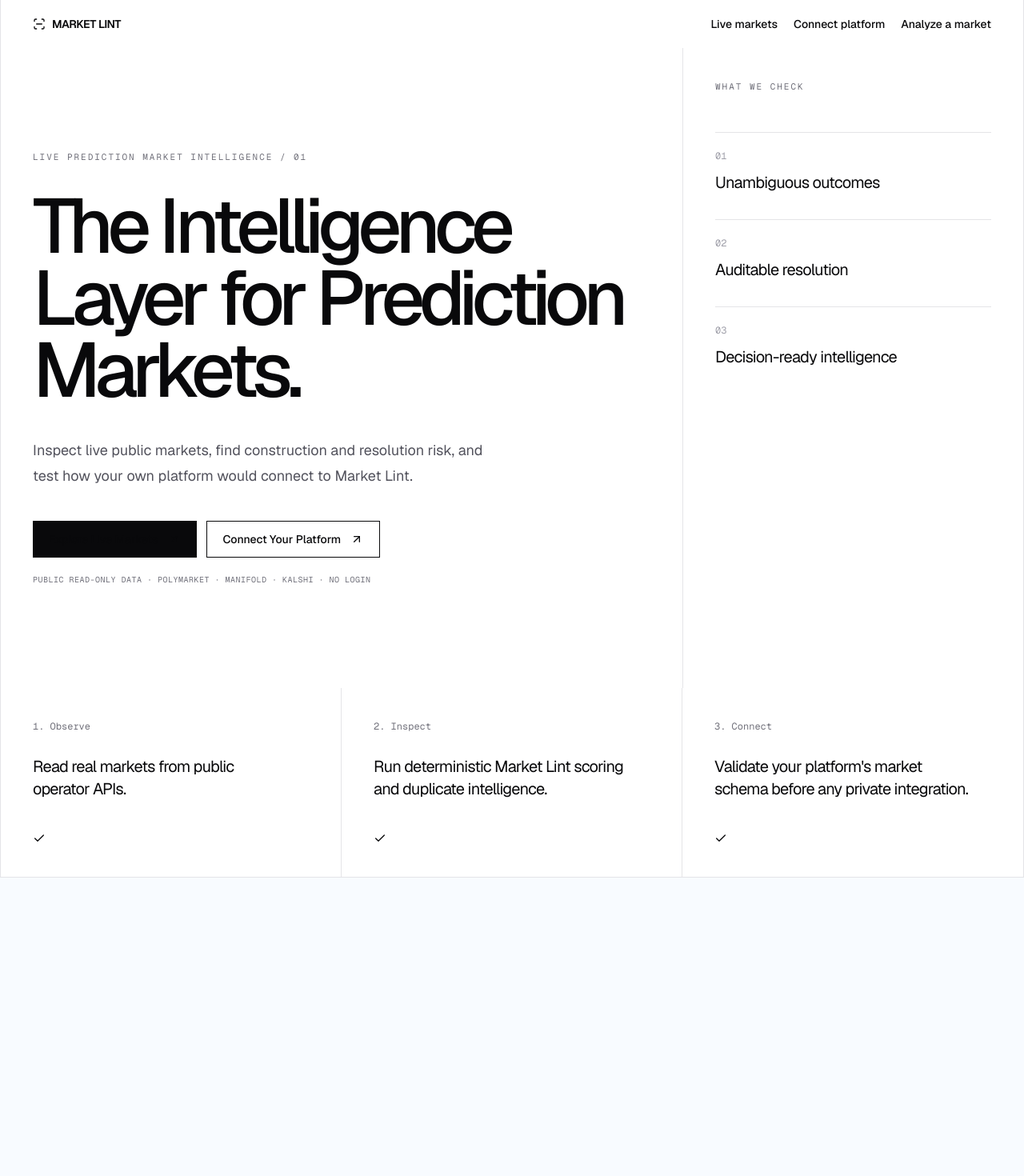
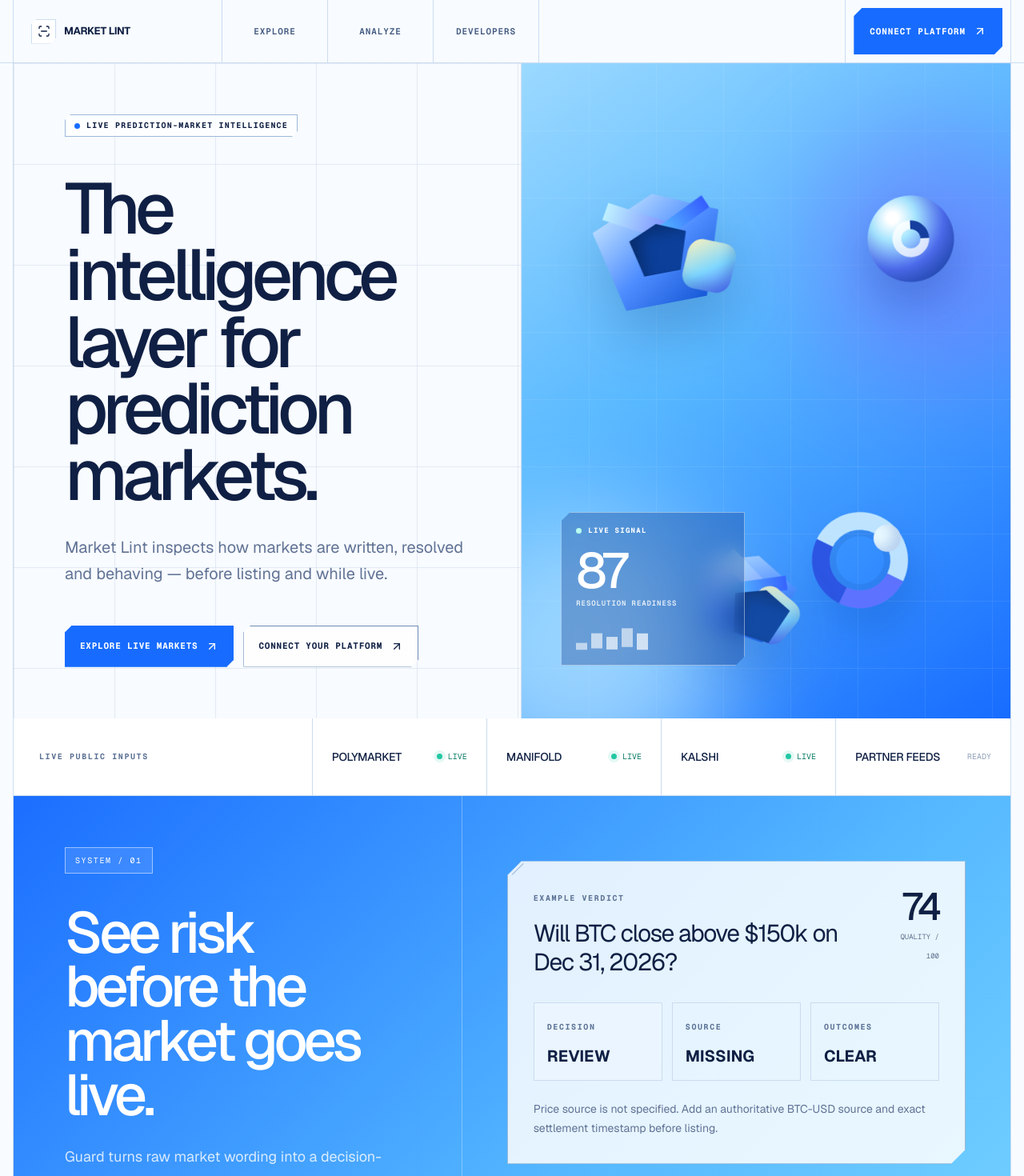
Before and after one commit to mushee-io/lint, a Next.js app: page / in a window 1280 px wide. Shown: the top 1470 px of the page at 80% size. Before the commit the page ends 1097 px from the top, so only its background shows below. Built offline with nearby package versions, Linux system fonts and the light colour scheme.

Commit message:
feat: redesign Market Lint homepage

```diff
--- a/src/app/page.tsx
+++ b/src/app/page.tsx
@@ -1,27 +1,136 @@
 import Link from "next/link";
-import { ArrowUpRight, Check, ScanLine } from "lucide-react";
+import { Activity, ArrowUpRight, Braces, GitBranch, ScanLine, ShieldCheck } from "lucide-react";
+import { MarketLintFooter, MarketLintNav, MotionField, SectionTag } from "@/components/market-lint-brand";
 
-const principles = ["Unambiguous outcomes", "Auditable resolution", "Decision-ready intelligence"];
+const systems = [
+  { icon: ShieldCheck, name: "Guard", eyebrow: "PRE-LISTING", copy: "Score market construction before it goes live. Catch ambiguity, weak resolution criteria, duplicate risk and missing sources." },
+  { icon: Activity, name: "Watch", eyebrow: "LIVE SURVEILLANCE", copy: "Track probability, liquidity, volume, source freshness and market-risk signals after listing." },
+  { icon: GitBranch, name: "Event Graph", eyebrow: "CANONICAL EVENTS", copy: "Group markets that refer to the same underlying event and preserve relationships across protocols." },
+  { icon: Braces, name: "Consensus", eyebrow: "CROSS-PROTOCOL", copy: "Compare independent venues only when enough real data exists to make the comparison meaningful." },
+];
 
 export default function Home() {
-  return <main className="min-h-screen bg-white text-zinc-950">
-    <nav className="mx-auto flex max-w-7xl flex-wrap items-center justify-between gap-4 border-x border-zinc-200 px-6 py-5 md:px-10">
-      <Link href="/" className="flex items-center gap-2 text-sm font-semibold tracking-[-.03em]"><ScanLine className="size-4" /> MARKET LINT</Link>
-      <div className="flex flex-wrap items-center gap-5 text-sm font-medium"><Link href="/explore" className="underline underline-offset-4">Live markets</Link><Link href="/connect" className="underline underline-offset-4">Connect platform</Link><Link href="/analyze" className="underline underline-offset-4">Analyze a market</Link></div>
-    </nav>
-    <section className="mx-auto grid max-w-7xl border-x border-zinc-200 md:grid-cols-12">
-      <div className="col-span-8 px-6 py-20 md:px-10 md:py-32">
-        <p className="mb-8 font-mono text-[11px] tracking-[.18em] text-zinc-500">LIVE PREDICTION MARKET INTELLIGENCE / 01</p>
-        <h1 className="max-w-4xl text-5xl font-medium leading-[.94] tracking-[-.075em] md:text-8xl">The Intelligence Layer for Prediction Markets.</h1>
-        <p className="mt-10 max-w-xl text-lg leading-8 text-zinc-600">Inspect live public markets, find construction and resolution risk, and test how your own platform would connect to Market Lint.</p>
-        <div className="mt-10 flex flex-wrap gap-3"><Link href="/explore" className="inline-flex items-center gap-3 bg-zinc-950 px-5 py-3 text-sm font-medium text-white transition hover:bg-zinc-700">Explore Live Markets <ArrowUpRight className="size-4" /></Link><Link href="/connect" className="inline-flex items-center gap-3 border border-zinc-950 px-5 py-3 text-sm font-medium">Connect Your Platform <ArrowUpRight className="size-4" /></Link></div>
-        <p className="mt-5 font-mono text-[10px] tracking-wider text-zinc-500">PUBLIC READ-ONLY DATA · POLYMARKET · MANIFOLD · KALSHI · NO LOGIN</p>
-      </div>
-      <aside className="col-span-4 border-t border-zinc-200 p-6 md:border-t-0 md:border-l md:p-10">
-        <p className="font-mono text-[11px] tracking-[.18em] text-zinc-500">WHAT WE CHECK</p>
-        <div className="mt-12 space-y-8">{principles.map((item, index) => <div key={item} className="border-t border-zinc-200 pt-4"><span className="font-mono text-xs text-zinc-400">0{index + 1}</span><p className="mt-2 text-xl tracking-[-.04em]">{item}</p></div>)}</div>
-      </aside>
-    </section>
-    <section className="mx-auto grid max-w-7xl border border-zinc-200 border-t-0 md:grid-cols-3">{[["1. Observe", "Read real markets from public operator APIs."], ["2. Inspect", "Run deterministic Market Lint scoring and duplicate intelligence."], ["3. Connect", "Validate your platform's market schema before any private integration."]].map(([number, text]) => <div key={number} className="border-b border-zinc-200 p-6 last:border-b-0 md:border-b-0 md:border-r md:p-10 md:last:border-r-0"><p className="font-mono text-xs text-zinc-500">{number}</p><p className="mt-7 max-w-xs text-xl leading-7 tracking-[-.04em]">{text}</p><Check className="mt-10 size-4" /></div>)}</section>
-  </main>;
+  return (
+    <main className="ml-page">
+      <MarketLintNav />
+
+      <section className="ml-shell ml-grid-bg grid min-h-[760px] lg:grid-cols-[1.02fr_.98fr]">
+        <div className="flex flex-col justify-between border-b border-[var(--ml-line)] p-6 sm:p-10 lg:border-b-0 lg:border-r lg:p-14 xl:p-16">
+          <div>
+            <SectionTag>Live prediction-market intelligence</SectionTag>
+            <h1 className="ml-display mt-12 max-w-[780px] text-[clamp(4rem,7vw,8.5rem)]">
+              The intelligence layer for prediction markets.
+            </h1>
+            <p className="ml-copy mt-8 max-w-2xl text-lg md:text-xl">
+              Market Lint inspects how markets are written, resolved and behaving — before listing and while live.
+            </p>
+          </div>
+
+          <div className="mt-12 flex flex-wrap items-center gap-3">
+            <Link href="/explore" className="ml-button-primary">Explore live markets <ArrowUpRight className="size-4" /></Link>
+            <Link href="/connect" className="ml-button-secondary">Connect your platform <ArrowUpRight className="size-4" /></Link>
+          </div>
+        </div>
+        <MotionField />
+      </section>
+
+      <section className="ml-shell grid border-b border-[var(--ml-line)] bg-white lg:grid-cols-[1.2fr_repeat(4,.7fr)]">
+        <div className="flex min-h-24 items-center border-b border-[var(--ml-line)] px-6 lg:border-b-0 lg:border-r lg:px-8">
+          <span className="ml-eyebrow">LIVE PUBLIC INPUTS</span>
+        </div>
+        {["POLYMARKET", "MANIFOLD", "KALSHI", "PARTNER FEEDS"].map((name, index) => (
+          <div key={name} className="flex min-h-24 items-center justify-between border-b border-[var(--ml-line)] px-6 last:border-b-0 lg:border-b-0 lg:border-r lg:last:border-r-0">
+            <span className="text-sm font-medium tracking-[-.02em]">{name}</span>
+            <span className={index < 3 ? "ml-status-live ml-mono text-[10px]" : "ml-mono text-[10px] text-slate-400"}>{index < 3 ? "LIVE" : "READY"}</span>
+          </div>
+        ))}
+      </section>
+
+      <section className="ml-shell ml-blue-panel relative overflow-hidden border-b border-[var(--ml-line)]">
+        <div className="absolute inset-0 opacity-20 ml-grid-bg" />
+        <div className="relative grid min-h-[760px] lg:grid-cols-[.9fr_1.1fr]">
+          <div className="flex flex-col justify-between border-b border-white/30 p-7 sm:p-10 lg:border-b-0 lg:border-r lg:p-14 xl:p-16">
+            <div>
+              <span className="inline-flex border border-white/50 bg-white/10 px-3 py-2 font-mono text-[10px] tracking-[.16em]">SYSTEM / 01</span>
+              <h2 className="mt-10 max-w-xl text-5xl font-medium leading-[.94] tracking-[-.065em] sm:text-7xl">See risk before the market goes live.</h2>
+              <p className="mt-7 max-w-lg text-lg leading-8 text-white/80">Guard turns raw market wording into a decision-ready quality check without pretending uncertainty is certainty.</p>
+            </div>
+            <Link href="/analyze" className="mt-12 inline-flex w-fit items-center gap-2 border border-white/70 bg-white px-5 py-3 font-mono text-[11px] font-semibold tracking-[.08em] text-[var(--ml-ink)]">TRY GUARD <ArrowUpRight className="size-4" /></Link>
+          </div>
+
+          <div className="grid content-center gap-5 p-6 sm:p-10 lg:p-14">
+            <div className="ml-cut-card bg-white/95 p-6 text-[var(--ml-ink)] sm:p-8">
+              <div className="flex items-start justify-between gap-8">
+                <div>
+                  <span className="ml-eyebrow">EXAMPLE VERDICT</span>
+                  <h3 className="mt-4 text-3xl tracking-[-.045em]">Will BTC close above $150k on Dec 31, 2026?</h3>
+                </div>
+                <div className="text-right">
+                  <div className="text-5xl font-medium tracking-[-.07em]">74</div>
+                  <span className="ml-mono text-[9px] text-slate-500">QUALITY / 100</span>
+                </div>
+              </div>
+              <div className="mt-8 grid gap-3 sm:grid-cols-3">
+                <div className="border border-[var(--ml-line)] bg-[var(--ml-pale)] p-4"><span className="ml-eyebrow">DECISION</span><strong className="mt-3 block text-xl">REVIEW</strong></div>
+                <div className="border border-[var(--ml-line)] p-4"><span className="ml-eyebrow">SOURCE</span><strong className="mt-3 block text-xl">MISSING</strong></div>
+                <div className="border border-[var(--ml-line)] p-4"><span className="ml-eyebrow">OUTCOMES</span><strong className="mt-3 block text-xl">CLEAR</strong></div>
+              </div>
+              <p className="ml-copy mt-6 text-sm">Price source is not specified. Add an authoritative BTC-USD source and exact settlement timestamp before listing.</p>
+            </div>
+            <div className="grid gap-5 sm:grid-cols-2">
+              <div className="ml-cut-card bg-white/15 p-6 text-white backdrop-blur"><ScanLine className="size-5" /><p className="mt-8 text-2xl tracking-[-.045em]">Deterministic scoring with visible reasons.</p></div>
+              <div className="ml-cut-card bg-white/15 p-6 text-white backdrop-blur"><Activity className="size-5" /><p className="mt-8 text-2xl tracking-[-.045em]">No synthetic fallback when data is unavailable.</p></div>
+            </div>
+          </div>
+        </div>
+      </section>
+
+      <section className="ml-shell ml-grid-bg bg-[var(--ml-ice)] px-6 py-24 sm:px-10 lg:px-14 xl:px-16">
+        <div className="grid gap-12 lg:grid-cols-[.8fr_1.2fr] lg:items-end">
+          <div>
+            <SectionTag>One intelligence stack</SectionTag>
+            <h2 className="ml-display mt-8 max-w-xl text-5xl sm:text-7xl">Quality, monitoring and context in one layer.</h2>
+          </div>
+          <p className="ml-copy max-w-2xl text-lg">Market Lint is not another venue. It sits behind operators and gives every market a clearer path from creation to resolution.</p>
+        </div>
+
+        <div className="mt-14 grid gap-px border border-[var(--ml-line)] bg-[var(--ml-line)] md:grid-cols-2">
+          {systems.map(({ icon: Icon, name, eyebrow, copy }, index) => (
+            <article key={name} className="group min-h-[330px] bg-white p-7 transition hover:bg-[#eff8ff] sm:p-9">
+              <div className="flex items-start justify-between gap-6">
+                <span className="grid size-14 place-items-center border border-[var(--ml-line)] bg-[var(--ml-pale)]"><Icon className="size-5 text-[var(--ml-cobalt)]" /></span>
+                <span className="ml-mono text-[10px] text-slate-400">0{index + 1}</span>
+              </div>
+              <p className="ml-eyebrow mt-14">{eyebrow}</p>
+              <h3 className="mt-3 text-4xl tracking-[-.055em]">{name}</h3>
+              <p className="ml-copy mt-4 max-w-md">{copy}</p>
+            </article>
+          ))}
+        </div>
+      </section>
+
+      <section className="ml-shell grid border-t border-[var(--ml-line)] bg-white md:grid-cols-3">
+        {[
+          ["03", "PUBLIC SOURCES", "Polymarket, Manifold and Kalshi feed the live public network."],
+          ["07", "INTELLIGENCE DIMENSIONS", "Construction, resolution, provenance, activity and operational quality signals."],
+          ["00", "CUSTODY ACCESS", "Market Lint needs market metadata, not wallet keys or trading permissions."],
+        ].map(([value, title, copy]) => (
+          <div key={title} className="min-h-[290px] border-b border-[var(--ml-line)] p-8 last:border-b-0 md:border-b-0 md:border-r md:last:border-r-0">
+            <div className="text-7xl font-medium tracking-[-.08em] text-[var(--ml-cobalt)]">{value}</div>
+            <p className="ml-eyebrow mt-8">{title}</p>
+            <p className="ml-copy mt-4 max-w-sm">{copy}</p>
+          </div>
+        ))}
+      </section>
+
+      <section className="ml-shell ml-grid-bg border-t border-[var(--ml-line)] bg-[var(--ml-pale)] px-6 py-24 text-center sm:px-10">
+        <SectionTag>Connect to Market Lint</SectionTag>
+        <h2 className="ml-display mx-auto mt-8 max-w-5xl text-6xl sm:text-8xl">Bring your market feed. Keep your trading stack.</h2>
+        <p className="ml-copy mx-auto mt-7 max-w-2xl text-lg">Validate one market publicly, then move into a read-only partner pilot when you are ready.</p>
+        <div className="mt-9 flex justify-center"><Link href="/connect" className="ml-button-primary">Connect your platform <ArrowUpRight className="size-4" /></Link></div>
+      </section>
+
+      <MarketLintFooter />
+    </main>
+  );
 }
```
